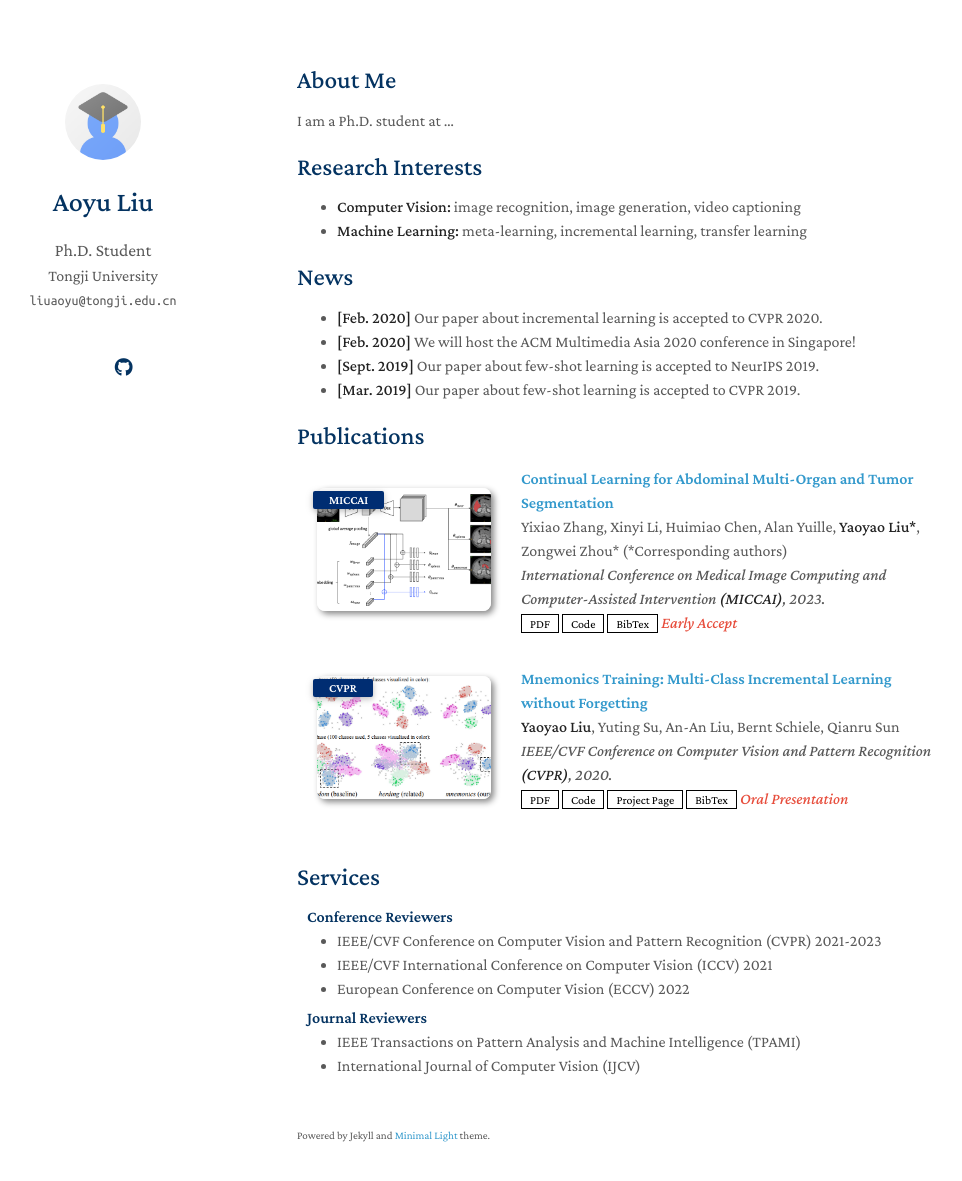
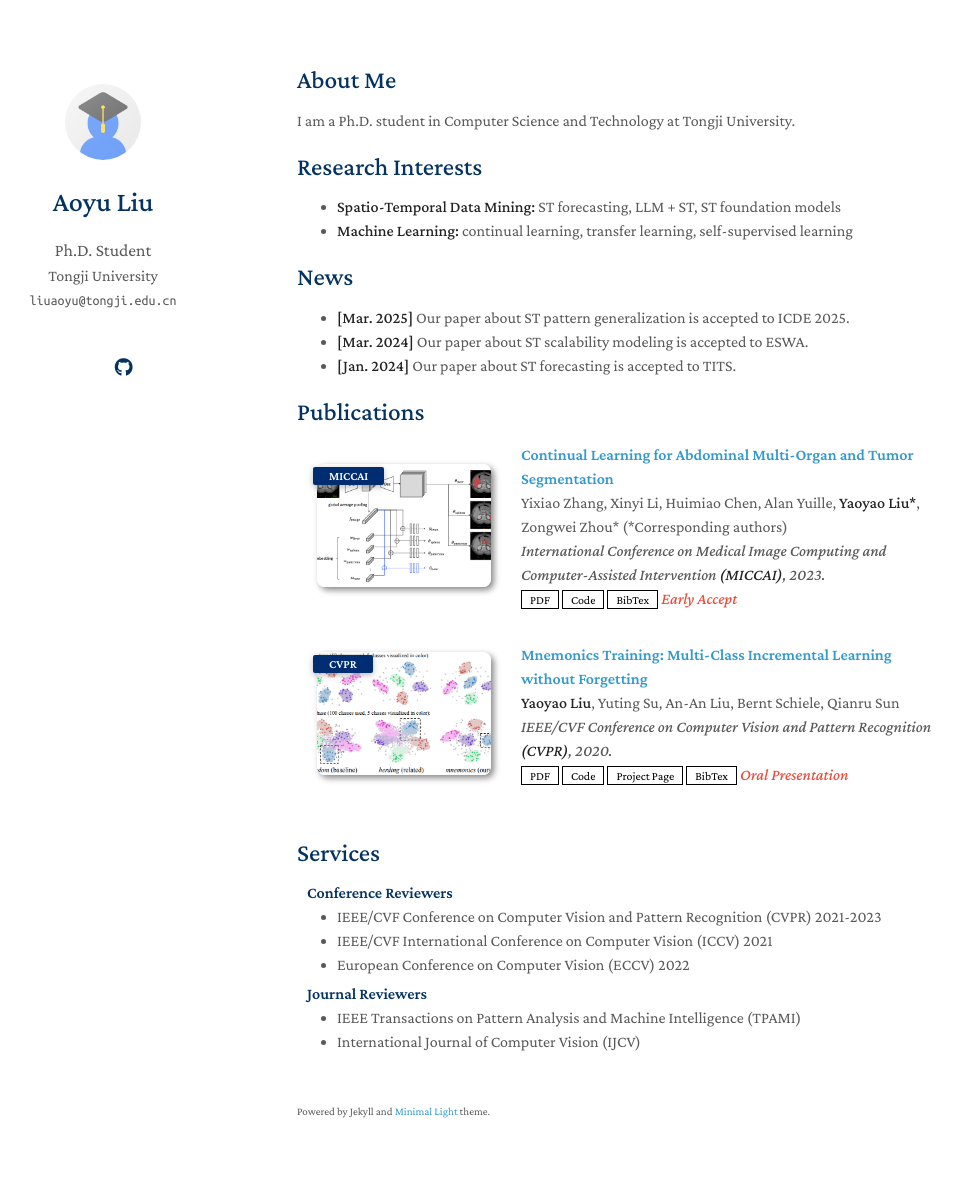
Before and after one commit to Aoyu-Liu/Aoyu-Liu.github.io, a Jekyll site: the page built from index.md, in a window 1280 px wide and 1216 px high. Shown: the top 1181 px of the window, without its empty margins (173-1135 px from the left). Built offline with Jekyll 4.4.1, drawn with Linux system fonts in a browser that asks for light colours; a style sheet for code colours, icons or effects is not loaded; our own code applies the rules of GitHub Pages for plain Markdown files.

Commit message:
Update index.md

```diff
--- a/index.md
+++ b/index.md
@@ -4,19 +4,19 @@ layout: homepage
 
 ## About Me
 
-I am a Ph.D. student at ...
+I am a Ph.D. student in Computer Science and Technology at Tongji University.
 
 ## Research Interests
 
-- **Computer Vision:** image recognition, image generation, video captioning
-- **Machine Learning:** meta-learning, incremental learning, transfer learning
+- **Spatio-Temporal Data Mining:** ST forecasting, LLM + ST, ST foundation models
+- **Machine Learning:** continual learning, transfer learning, self-supervised learning
 
 ## News
 
-- **[Feb. 2020]** Our paper about incremental learning is accepted to CVPR 2020.
-- **[Feb. 2020]** We will host the ACM Multimedia Asia 2020 conference in Singapore!
-- **[Sept. 2019]** Our paper about few-shot learning is accepted to NeurIPS 2019.
-- **[Mar. 2019]** Our paper about few-shot learning is accepted to CVPR 2019.
+- **[Mar. 2025]** Our paper about ST pattern generalization is accepted to ICDE 2025.
+- **[Mar. 2024]** Our paper about ST scalability modeling is accepted to ESWA.
+- **[Jan. 2024]** Our paper about ST forecasting is accepted to TITS.
+
 
 {% include_relative _includes/publications.md %}
 
```
